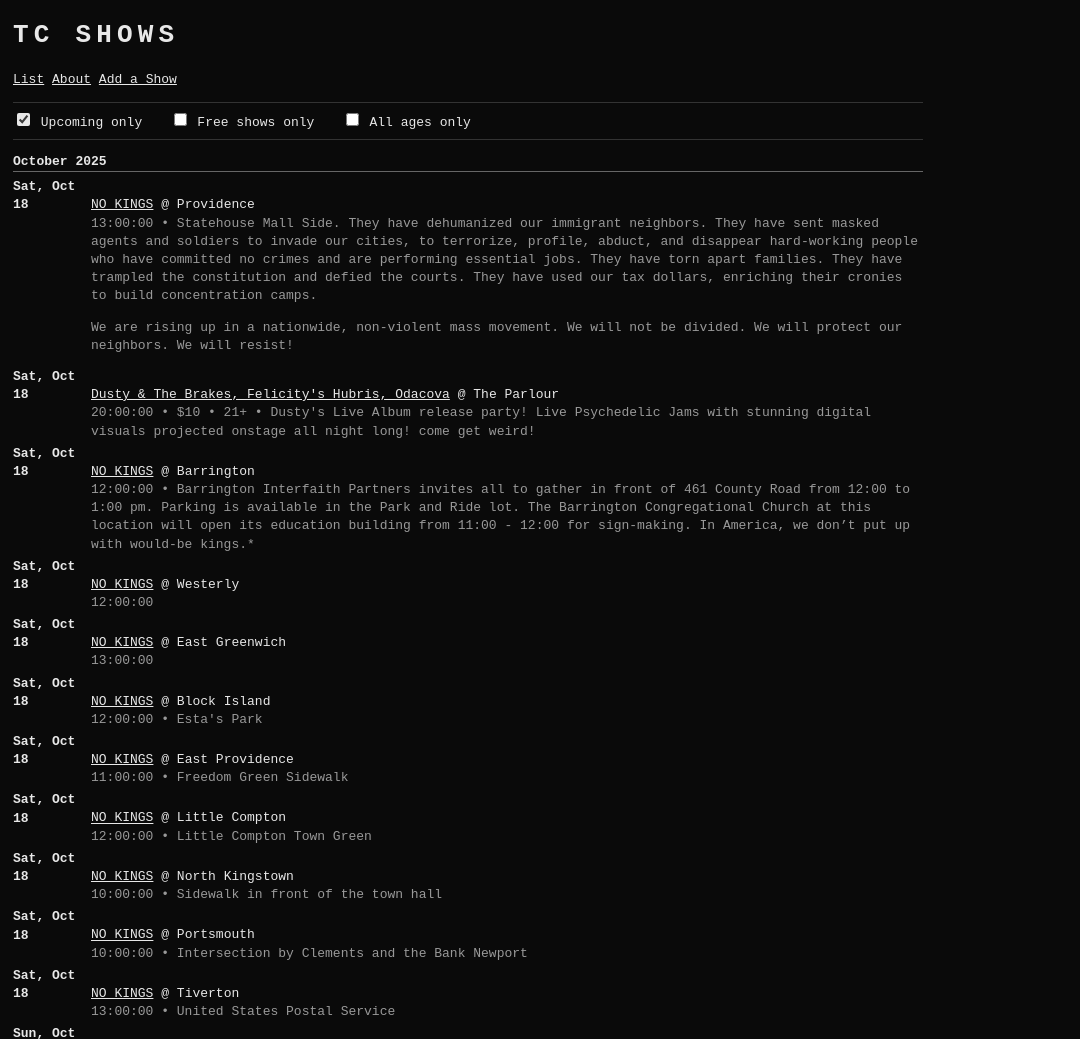
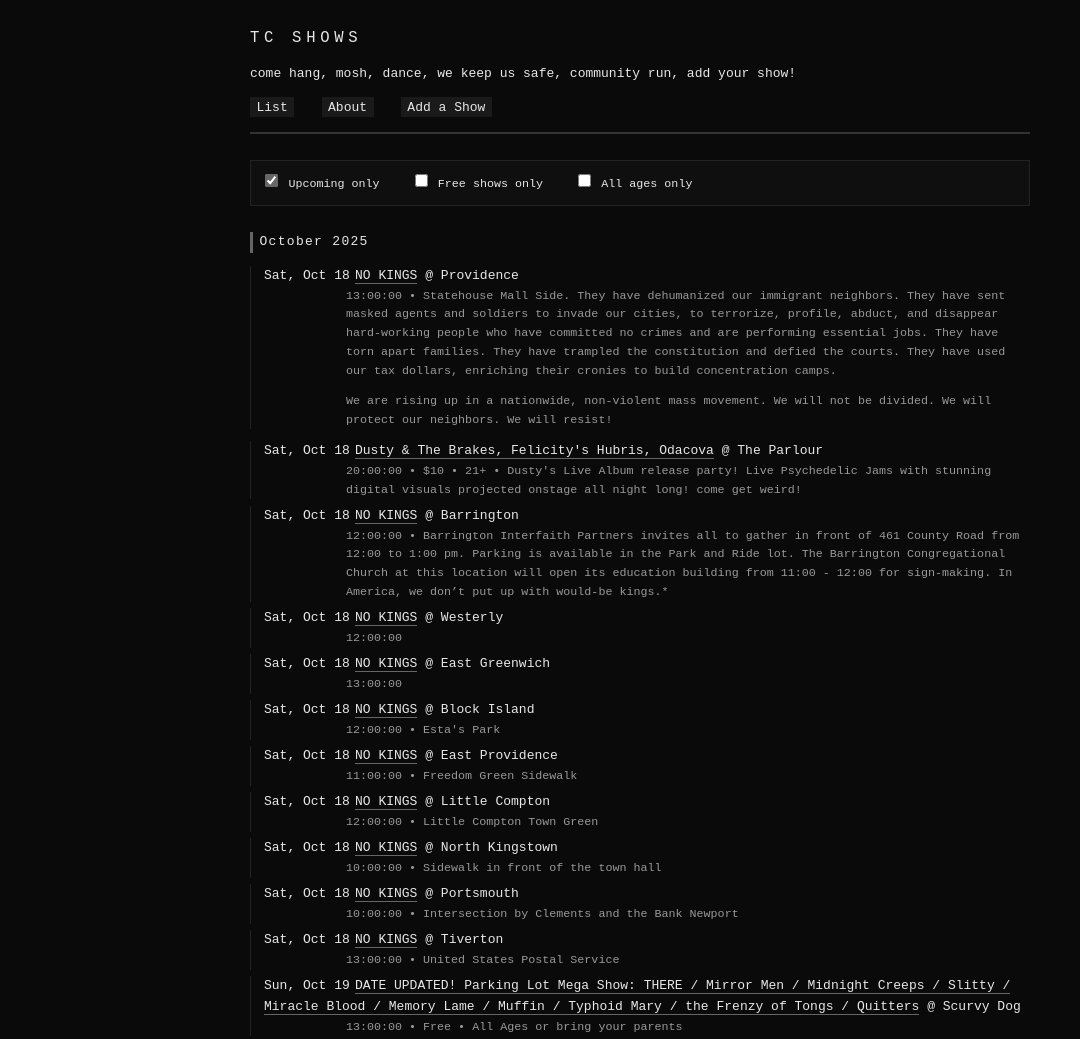
Before and after one commit to s0rta/tcshows, a website: page index.html in a window 1280 px wide. Shown: the top 1039 px of the page, without its empty margins (0-1080 px from the left). Drawn offline with Linux system fonts and the light colour scheme.

Commit message:
style update

```diff
--- a/index.html
+++ b/index.html
@@ -9,6 +9,7 @@
 <body>
     <header>
         <h1>TC SHOWS</h1>
+        <p>come hang, mosh, dance, we keep us safe, community run, add your show!</p>
         <nav>
             <a href="#list">List</a>
             <a href="#about">About</a>
--- a/style.css
+++ b/style.css
@@ -1,62 +1,103 @@
 body {
     font-family: monospace;
-    margin: 1em;
-    max-width: 70em;
+    margin: 2em auto;
+    max-width: 60em;
     background: #0a0a0a;
     color: #e8e8e8;
-    line-height: 1.4;
+    line-height: 1.6;
 }
 
 a {
     color: #e8e8e8;
-    text-decoration: underline;
+    text-decoration: none;
+    border-bottom: 1px solid #666;
 }
 
 a:hover {
-    background: #fff;
-    color: #000;
+    border-bottom: 1px solid #e8e8e8;
+}
+
+header {
+    margin-bottom: 2em;
+    border-bottom: 2px solid #333;
+    padding-bottom: 1em;
 }
 
 h1 {
-    font-weight: bold;
-    text-transform: uppercase;
-    letter-spacing: 0.2em;
+    font-weight: normal;
+    font-size: 1.2em;
+    letter-spacing: 0.3em;
+    margin-bottom: 0.5em;
+}
+
+nav {
+    margin-top: 0.5em;
+}
+
+nav a {
+    margin-right: 1.5em;
+    border: none;
+    padding: 0.2em 0.5em;
+    background: #1a1a1a;
+}
+
+nav a:hover {
+    background: #2a2a2a;
 }
 
 .month-header {
-    font-weight: bold;
-    border-bottom: 1px solid #666;
-    margin: 1em 0 0.5em 0;
+    font-weight: normal;
+    border-left: 3px solid #666;
+    padding-left: 0.5em;
+    margin: 2em 0 1em 0;
+    letter-spacing: 0.1em;
 }
 
 .show {
-    margin: 0.3em 0;
+    margin: 0.5em 0;
+    padding-left: 1em;
+    border-left: 1px solid #222;
+}
+
+.show:hover {
+    border-left: 1px solid #666;
 }
 
 .show-date {
     display: inline-block;
-    width: 6em;
-    font-weight: bold;
+    width: 7em;
+    font-weight: normal;
 }
 
 .show-details {
-    margin-left: 6em;
+    margin-left: 7em;
     color: #999;
+    font-size: 0.9em;
 }
 
 #filter {
-    margin: 1em 0;
-    border-top: 1px solid #333;
-    border-bottom: 1px solid #333;
-    padding: 0.5em 0;
+    margin: 1.5em 0;
+    padding: 0.8em;
+    background: #0f0f0f;
+    border: 1px solid #222;
 }
 
 input[type="checkbox"] {
-    accent-color: #e8e8e8;
+    accent-color: #666;
     cursor: pointer;
 }
 
 #filter label {
-    margin-right: 1.5em;
+    margin-right: 2em;
     cursor: pointer;
+    font-size: 0.9em;
 }
+
+footer {
+    margin-top: 4em;
+    padding-top: 1em;
+    border-top: 2px solid #333;
+    text-align: center;
+    font-size: 0.8em;
+    color: #666;
+}
```
